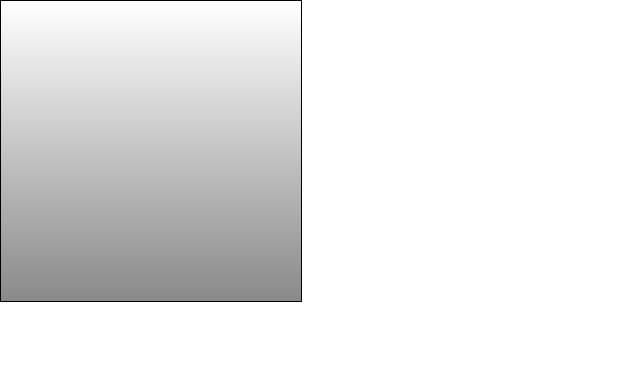
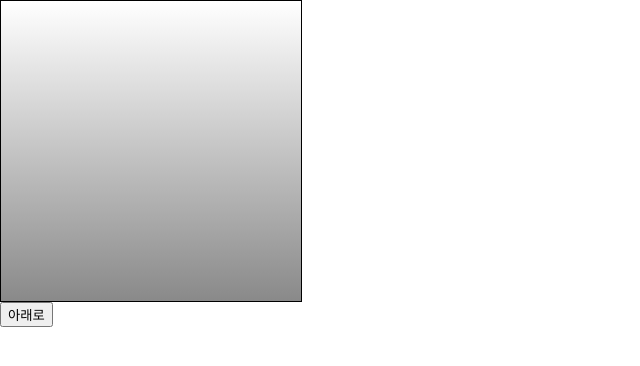
Before and after one commit to DongwookJeong/react_start, a React (Create React App) app in the folder start/: page / in a window 1280 px wide. Shown: the top 366 px of the page, without its empty margins (0-640 px from the left). Built offline with nearby package versions, Linux system fonts and the light colour scheme.

Commit message:
컴포넌트내부에서 DOM에 직접 접근해야 할때는 ref를 사용, ref을 사용하지 않고 구현할 수 있는지 반드시 고려할 것

```diff
--- a/start/src/App.js
+++ b/start/src/App.js
@@ -4,7 +4,11 @@
 class App extends Component {
   render(){
     return(
-      <ScrollBox/>
+      <div>
+      <ScrollBox ref={(ref)=>this.ScrollBox=ref}/>
+
+      <button onClick={()=>this.ScrollBox.scrollToBottom()}>아래로</button>
+      </div>
     )
   }
 }
--- a/start/src/ScrollBox.js
+++ b/start/src/ScrollBox.js
@@ -1,6 +1,13 @@
 import { Component } from "react";
 
 class ScrollBox extends Component {
+
+    scrollToBottom = () => {
+        const { scrollHeight, clientHeight }= this.box;
+
+        this.box.scrollTop = scrollHeight - clientHeight;
+    }
+
     render(){
         const style ={
             border: '1px solid black',
@@ -18,7 +25,7 @@
 
         return (
             <div style={style}
-            ref={(ref)=>{this.bos=ref}}>
+            ref={(ref)=>{this.box=ref}}>
                 <div style={innerStyle}/>
             </div>
         )
```
